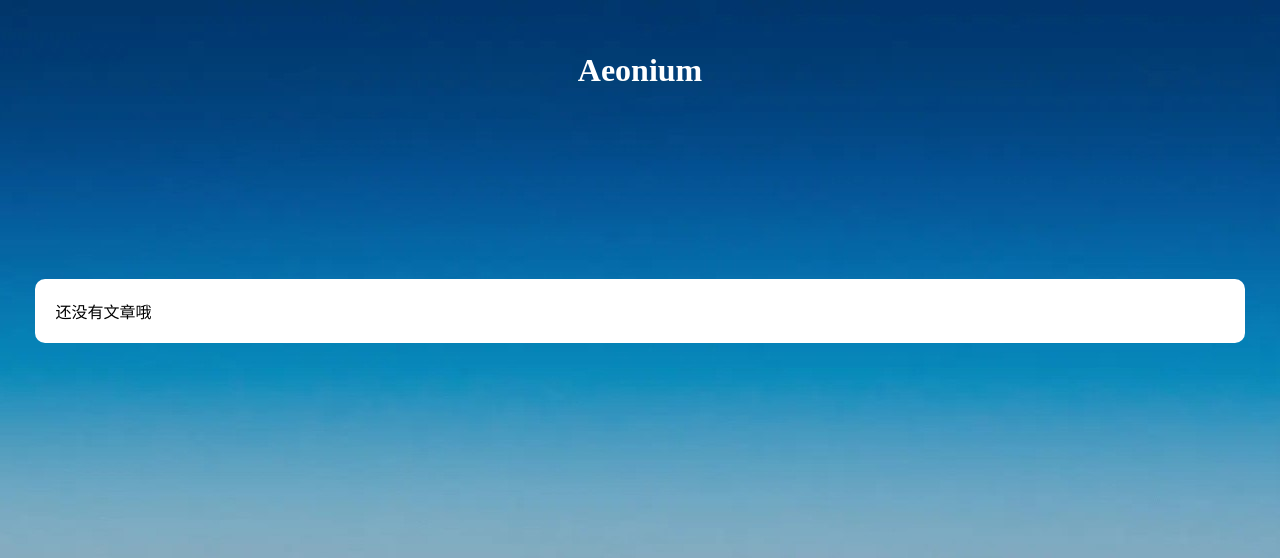
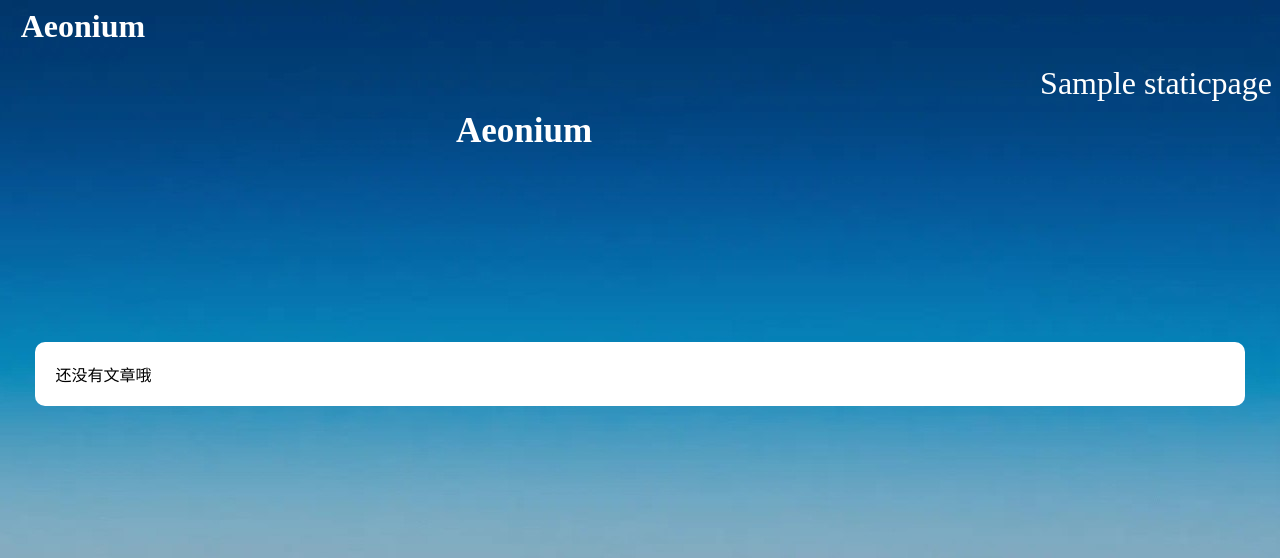
Before and after one commit to budawu/Aeonium, a Django app: page / in a window 1280 px wide. Shown: the top 558 px of the page. Run offline with Django 4.2, Linux system fonts and the light colour scheme; tables that the repository leaves empty hold one stand-in row (values such as "Sample post"); data that the repository does not hold is empty.

Commit message:
add page

```diff
--- a/aeonium/admin.py
+++ b/aeonium/admin.py
@@ -1,5 +1,6 @@
 from django.contrib import admin
 
-from .models import Blog
+from .models import Blog,StaticPage
 
 admin.site.register(Blog)
+admin.site.register(StaticPage)
--- a/aeonium/models.py
+++ b/aeonium/models.py
@@ -5,3 +5,7 @@ class Blog(models.Model):
     title = models.CharField(max_length=50)
     text = MDTextField()
     date = models.DateField(auto_now_add=True)
+
+class StaticPage(models.Model):
+    name = models.CharField(max_length=15)
+    content = MDTextField()
--- a/aeonium/templates/aeonium/base.html
+++ b/aeonium/templates/aeonium/base.html
@@ -2,8 +2,15 @@
 {% load static %}
 <link rel="stylesheet" href="{% static 'css/style-origin.css' %}">
 <link rel="stylesheet" href="{% static 'hlcss/monokai.css' %}">
+
 </head>
 <body background="{% static 'img/background.jpg' %}">
+<div id='nav-container'>
+    <h2 id='nav'><a href="{% url 'aeonium:index' %}" id='for-nav'>{{site_name}}</a></h2>
+    {% for a in pages %}
+        <a href="{% url 'aeonium:page' a.id %}" id="static-page">{{a.name}}</a>
+    {% endfor %}
+</div>
 
 
 {% block content %}{% endblock content %}
--- a/aeonium/templates/aeonium/index.html
+++ b/aeonium/templates/aeonium/index.html
@@ -2,13 +2,13 @@
 {% block content %}
 <html lang="zh-CN">
 <head>
-    <h1 class="blog-title">Aeonium</h1>
+    <h1 class="blog-title">{{site_name}}</h1>
     <title >Blog</title>
 </head>
 <body>
     <ul class="mainpart">
     {% for i in posts %}
-       <h3><a href="{% url 'aeonium:detail' i.id %}">{{ i.title }}</a></h3>
+       <h3><a href="{% url 'aeonium:detail' i.id %}" id='gotopost'>{{ i.title }}</a></h3>
        <p class="detail">{{ i.date}}</p>
        <p class="detail">{{ i.text|slice:100 }}</p>
     {% empty %}
--- a/aeonium/urls.py
+++ b/aeonium/urls.py
@@ -5,5 +5,6 @@ app_name = 'aeonium'
 urlpatterns = [
     #index page
     path('',views.index,name='index'),
-    path('posts/<int:id>/',views.detail,name='detail')
+    path('posts/<int:id>/',views.detail,name='detail'),
+    path('page/<int:id>/',views.page,name='page')
 ]
--- a/aeonium/views.py
+++ b/aeonium/views.py
@@ -1,11 +1,16 @@
 from django.shortcuts import render
-from .models import Blog
+from .models import Blog,StaticPage
 import markdown
+import sys
+sys.path.append('..')
+from blog import settings
+
+spage = StaticPage.objects.all()
 
 def index(request):
     '''index page'''
     posts  = Blog.objects.order_by('-date')
-    context = {'posts':posts}
+    context = {'posts':posts,'site_name':settings.SITE_NAME,'pages':spage}
     return render(request,'aeonium/index.html',context)
 
 def detail(request,id):
@@ -17,5 +22,17 @@ def detail(request,id):
         'markdown.extensions.codehilite',
         ])
 
-    context = { 'post': article }
+    context = { 'post': article,'site_name': settings.SITE_NAME,'pages':spage}
     return render(request, 'aeonium/detail.html', context)
+
+def page(request,id):
+    '''static page for blog'''
+    content = StaticPage.objects.get(id=id)
+    content.content = markdown.markdown(content.content,
+    extensions=[
+        'markdown.extensions.extra',
+        'markdown.extensions.codehilite',
+        ]
+    )
+    context = {'page':content,'site_name':settings.SITE_NAME,'pages':spage}
+    return render(request,'aeonium/pages.html',context)
--- a/static/css/style-origin.css
+++ b/static/css/style-origin.css
@@ -1,9 +1,10 @@
 .blog-title{
     text-align: center;
     line-height: 125px;
-    font-family: "Ubuntu Mono","Microsoft YaHei UI Light";
+    font-family: "Ubuntu Light","Microsoft YaHei UI Light";
     color: white;
     height: 250px;
+    font-size: 35px;
 }
 .mainpart{
     border: 5px;
@@ -19,25 +20,57 @@ code{
     font-family: consolas;
     font-size: 16px;
     border-radius: 20px;
+    background-color: gray;
 }
 #head{
     color: white;
     font-size: 32px;
 }
-a:link {
+#gotopost:link {
 color: #3c4858; /*color of unvisited links*/
 }
-a:visited{
+#gotopost:visited{
     color: #3c4858;
 }
-a:hover{
+#gotopost:hover{
     color: #66ccff;
 }
 a {
 text-decoration: none; /*delete underline*/
-font-size: 20px;
+color: #66ccff;
 }
 
 .detail{
 color: #718099;
 }
+
+#for-nav{
+    color: white;
+    font-family: "Ubuntu Thin","Microsoft YaHei UI Light";
+    font-size: 32px;
+    padding: 1% 1%;
+}
+#static-page{
+    color: white;
+    font-family: "Microsoft YaHei UI Light";
+    font-size: 32px;
+    float: right;
+    padding: 0% 0%;
+
+}
+
+blockquote {
+    background: #f9f9f9;
+    border-left: 10px solid #ccc;
+    margin: 1.5em 10px;
+    padding: 0.5em 10px;
+    quotes: "\201C""\201D""\2018""\2019";
+}
+blockquote:before {
+    color: #ccc;
+    content: open-quote;
+    font-size: 4em;
+    line-height: 0.1em;
+    margin-right: 0.25em;
+    vertical-align: -0.4em;
+  }
```
Also changed, not shown: aeonium/templates/aeonium/detail.html (+21 -2 lines), aeonium/templates/aeonium/pages.html (added, +31 -0 lines), blog/settings.py (+15 -5 lines).
